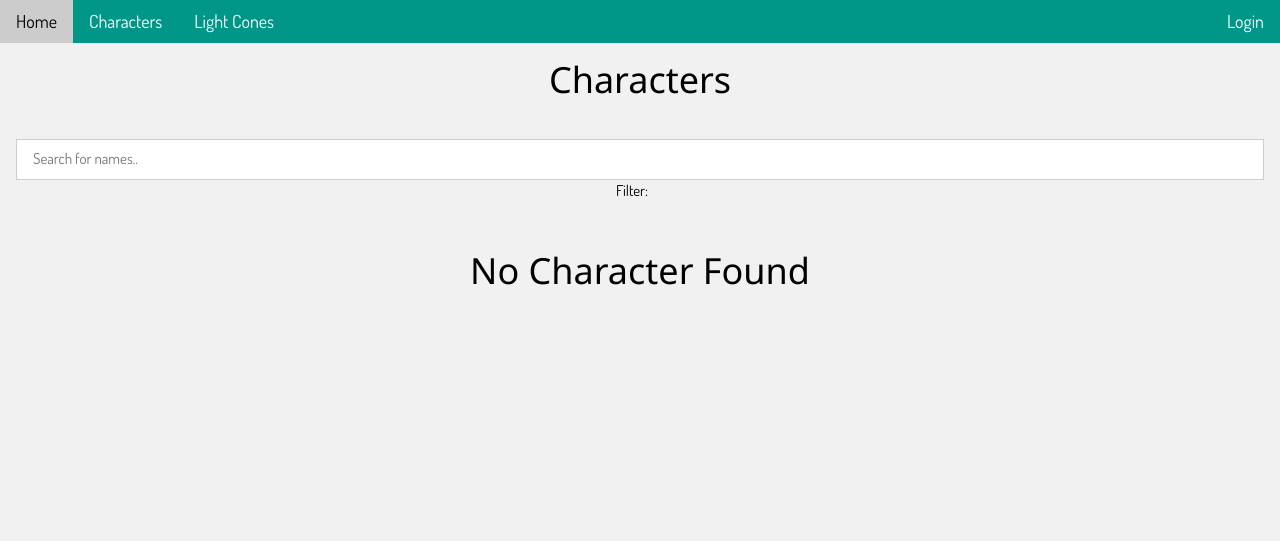
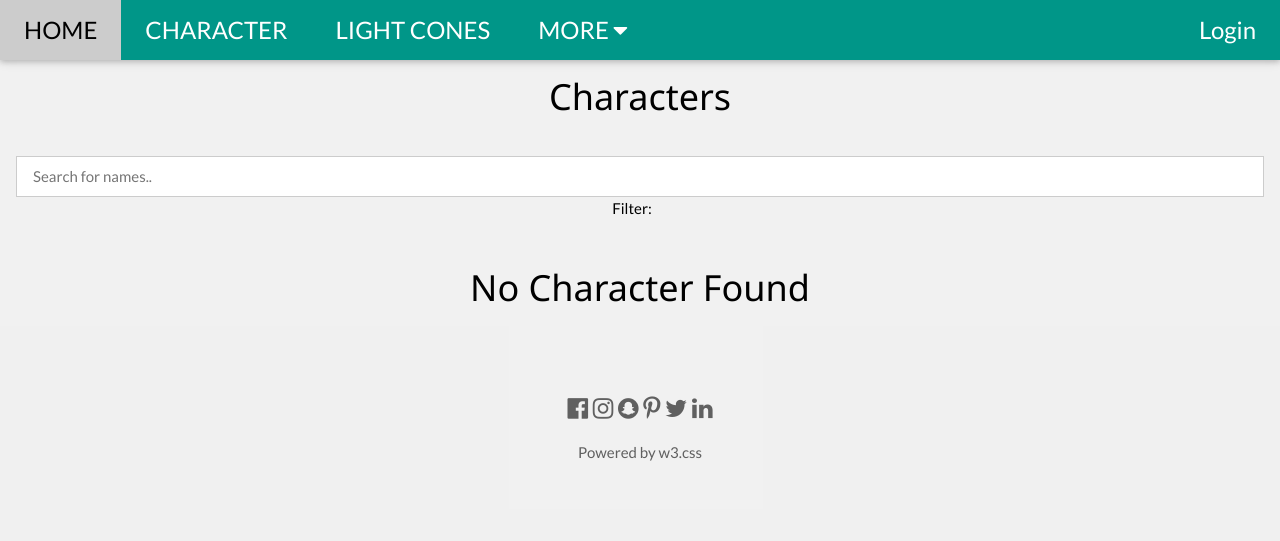
Before and after one commit to Ramzt3/star_rail_ram, a Django app: page /characters in a window 1280 px wide. Shown: the top 541 px of the page. Run offline with Django 4.2, Linux system fonts and the light colour scheme; data that the repository does not hold is empty.

Commit message:
fixed card and added footer

```diff
--- a/core/static/core/css/style.css
+++ b/core/static/core/css/style.css
@@ -1,5 +1,5 @@
 body {
-  font-family: 'Dosis', sans-serif;
+  font-family: "Lato", sans-serif;
 }
 
 ul {
@@ -8,8 +8,3 @@ ul {
 a {
   text-decoration: none;
 }
-
-.card {
-  height: 11rem;
-
-}
--- a/core/static/core/js/scripts.js
+++ b/core/static/core/js/scripts.js
@@ -18,7 +18,19 @@ function myFunction() {
 	}
 }
 
+
 function multiCheckbox() {
 	const form = document.getElementById("filter-form");
 	console.log(form);
 }
+
+
+// Used to toggle the menu on small screens when clicking on the menu button
+function mbNav() {
+  var x = document.getElementById("navDemo");
+  if (x.className.indexOf("w3-show") == -1) {
+    x.className += " w3-show";
+  } else {
+    x.className = x.className.replace(" w3-show", "");
+  }
+}
--- a/core/templates/core/base.html
+++ b/core/templates/core/base.html
@@ -10,6 +10,8 @@
     <link rel="preconnect" href="https://fonts.gstatic.com" crossorigin>
     <link href="https://fonts.googleapis.com/css2?family=Dosis&display=swap" rel="stylesheet">
     <link rel="stylesheet" href="https://www.w3schools.com/w3css/4/w3.css">
+    <link rel="stylesheet" href="https://fonts.googleapis.com/css?family=Lato">
+    <link rel="stylesheet" href="https://cdnjs.cloudflare.com/ajax/libs/font-awesome/4.7.0/css/font-awesome.min.css">
     <link href="{% static 'core/css/style.css' %}" rel="stylesheet" />
   </head>
   <body class="w3-light-grey">
@@ -17,6 +19,7 @@
     {% block content %}
     {% endblock %}
 
+    {% include 'layouts/footer.html' %}
     {% include 'layouts/scripts.html' %}
   </body>
 </html>
--- a/core/templates/core/characters.html
+++ b/core/templates/core/characters.html
@@ -30,9 +30,10 @@
   {% if not characters %}
     <h1>No Character Found</h1>
   {% else %}
-    <div class="w3-row">
+    <div class="w3-row-padding">
     {% for char in characters %}
-    <div class="card w3-card w3-quarter w3-hover-shadow w3-center w3-round-large">
+    <div class="w3-quarter">
+      <div class="card w3-card w3-white w3-hover-shadow w3-center w3-round-large w3-margin-bottom">
         <a href="{% url 'core:character_detail' char.id %}">
           <div class="w3-container card-body">
             <h3 class="card-title">{{ char.name }}</h3>
@@ -43,6 +44,7 @@
           </div>
         </a>
       </div>
+    </div>
     {% endfor %}
     </div>
   {% endif %}
--- /dev/null
+++ b/core/templates/layouts/footer.html
@@ -0,0 +1,10 @@
+<!-- Footer -->
+<footer class="w3-container w3-padding-64 w3-center w3-opacity w3-light-grey w3-xlarge">
+  <i class="fa fa-facebook-official w3-hover-opacity"></i>
+  <i class="fa fa-instagram w3-hover-opacity"></i>
+  <i class="fa fa-snapchat w3-hover-opacity"></i>
+  <i class="fa fa-pinterest-p w3-hover-opacity"></i>
+  <i class="fa fa-twitter w3-hover-opacity"></i>
+  <i class="fa fa-linkedin w3-hover-opacity"></i>
+  <p class="w3-medium">Powered by <a href="https://www.w3schools.com/w3css/default.asp" target="_blank">w3.css</a></p>
+</footer>
--- a/core/templates/layouts/header.html
+++ b/core/templates/layouts/header.html
@@ -1,8 +1,25 @@
-<div class="w3-bar w3-teal w3-large">
-  <a href="{% url 'core:index' %}" class="w3-bar-item w3-button">Home</a>
-  <a href="{% url 'core:characters' %}" class="w3-bar-item w3-button">Characters</a>
-  <a href="{% url 'core:light_cones' %}" class="w3-bar-item w3-button">Light Cones</a>
-  <div class="w3-right">
-    <a href="#" class="w3-bar-item w3-button">Login</a>
+<!-- Navbar -->
+<div>
+  <div class="w3-bar w3-teal w3-card w3-xlarge">
+    <a class="w3-bar-item w3-button w3-padding-large w3-hide-medium w3-hide-large w3-right" href="javascript:void(0)" onclick="mbNav()" title="Toggle Navigation Menu"><i class="fa fa-bars"></i></a>
+    <a href="{% url 'core:index' %}" class="w3-bar-item w3-button w3-padding-large">HOME</a>
+    <a href="{% url 'core:characters' %}" class="w3-bar-item w3-button w3-padding-large w3-hide-small">CHARACTER</a>
+    <a href="{% url 'core:light_cones' %}" class="w3-bar-item w3-button w3-padding-large w3-hide-small">LIGHT CONES</a>
+    <div class="w3-dropdown-hover w3-hide-small">
+      <button class="w3-padding-large w3-button" title="More">MORE <i class="fa fa-caret-down"></i></button>
+      <div class="w3-dropdown-content w3-bar-block w3-card-4">
+        <a href="#" class="w3-bar-item w3-button">Merchandise</a>
+        <a href="#" class="w3-bar-item w3-button">Extras</a>
+        <a href="#" class="w3-bar-item w3-button">Media</a>
+      </div>
+    </div>
+    <a href="#" class="w3-padding-large w3-hover-red w3-hide-small w3-right">Login</a>
   </div>
 </div>
+
+<!-- Navbar on small screens (remove the onclick attribute if you want the navbar to always show on top of the content when clicking on the links) -->
+<div id="navDemo" class="w3-bar-block w3-teal w3-hide w3-hide-large w3-hide-medium w3-top" style="margin-top:46px">
+  <a href="{% url 'core:characters' %}" class="w3-bar-item w3-button w3-padding-large" onclick="mbNav()">CHARACTERS</a>
+  <a href="{% url 'core:light_cones' %}" class="w3-bar-item w3-button w3-padding-large" onclick="mbNav()">LIGHT CONES</a>
+  <a href="{% url 'core:characters' %}" class="w3-bar-item w3-button w3-padding-large" onclick="mbNav()">MERCH</a>
+</div>
```
Also changed, not shown: core/templates/core/light_cones.html (+32 -19 lines). Lines whose indentation alone changed are shown as unchanged.
